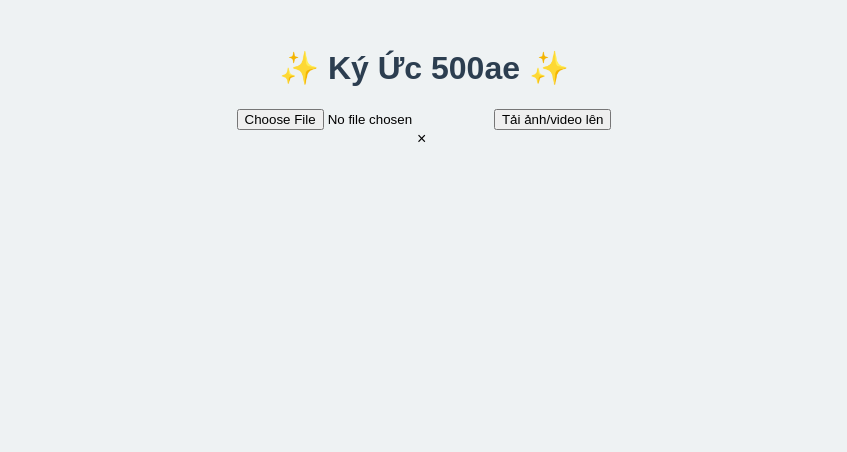
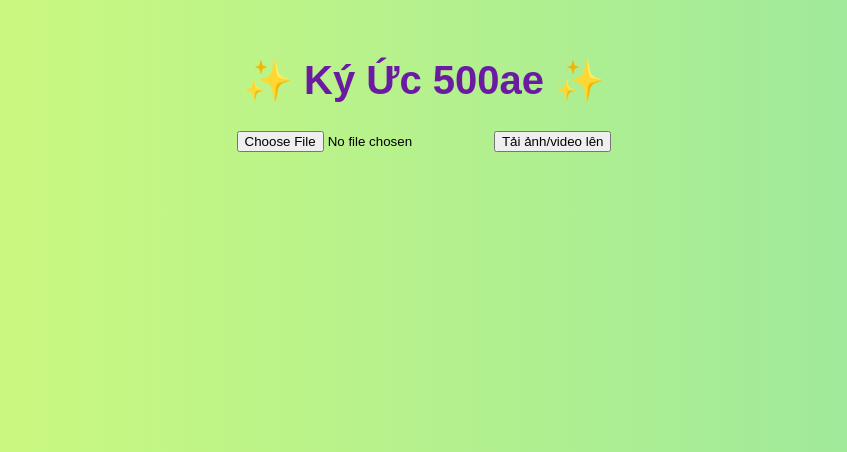
Before and after one commit to anhtiendzc/ki-uc-2-dua, a Flask app: page / in a window 1280 px wide. Shown: the top 452 px of the page, without its empty margins (216-1063 px from the left). Run offline with Flask 3, Linux system fonts and the light colour scheme.

Commit message:
Update style.css

```diff
--- a/kiucchungminh/static/css/style.css
+++ b/kiucchungminh/static/css/style.css
@@ -1,27 +1,76 @@
 body {
-  font-family: Arial, sans-serif;
-  background: #eef2f3;
-  padding: 20px;
+  font-family: 'Arial', sans-serif;
+  background: linear-gradient(to right, #d4fc79, #96e6a1);
   text-align: center;
+  padding: 30px;
+  margin: 0;
 }
+
 h1 {
-  color: #2c3e50;
+  color: #6b1ba1;
+  font-size: 2.5rem;
 }
-form.upload-form {
-  margin-bottom: 20px;
+
+.upload-box {
+  margin-bottom: 30px;
 }
-.gallery {
-  display: flex;
-  flex-wrap: wrap;
-  gap: 15px;
-  justify-content: center;
+
+.swiper {
+  width: 90%;
+  max-width: 800px;
+  margin: auto;
+  border-radius: 15px;
+  overflow: hidden;
+  box-shadow: 0 4px 12px rgba(0,0,0,0.2);
+  margin-top: 40px;
 }
-.gallery img, .gallery video {
-  width: 200px;
-  border-radius: 10px;
-  box-shadow: 0 4px 8px rgba(0,0,0,0.2);
-  transition: transform 0.3s ease;
+
+.swiper-slide {
+  position: relative;
 }
-.gallery img:hover, .gallery video:hover {
-  transform: scale(1.05);
+
+.swiper-slide img, .swiper-slide video {
+  width: 100%;
+  height: auto;
+  cursor: pointer;
 }
+
+.delete-button {
+  position: absolute;
+  top: 8px;
+  right: 8px;
+  background: red;
+  color: white;
+  border: none;
+  padding: 5px 10px;
+  font-size: 0.9em;
+  border-radius: 5px;
+  cursor: pointer;
+}
+
+/* Modal */
+.modal {
+  display: none;
+  position: fixed;
+  z-index: 999;
+  padding-top: 60px;
+  left: 0; top: 0;
+  width: 100%; height: 100%;
+  background-color: rgba(0,0,0,0.9);
+}
+
+.modal-content {
+  margin: auto;
+  display: block;
+  max-width: 90%;
+  max-height: 80%;
+}
+
+.close {
+  position: absolute;
+  top: 30px;
+  right: 50px;
+  color: white;
+  font-size: 40px;
+  cursor: pointer;
+}
```
